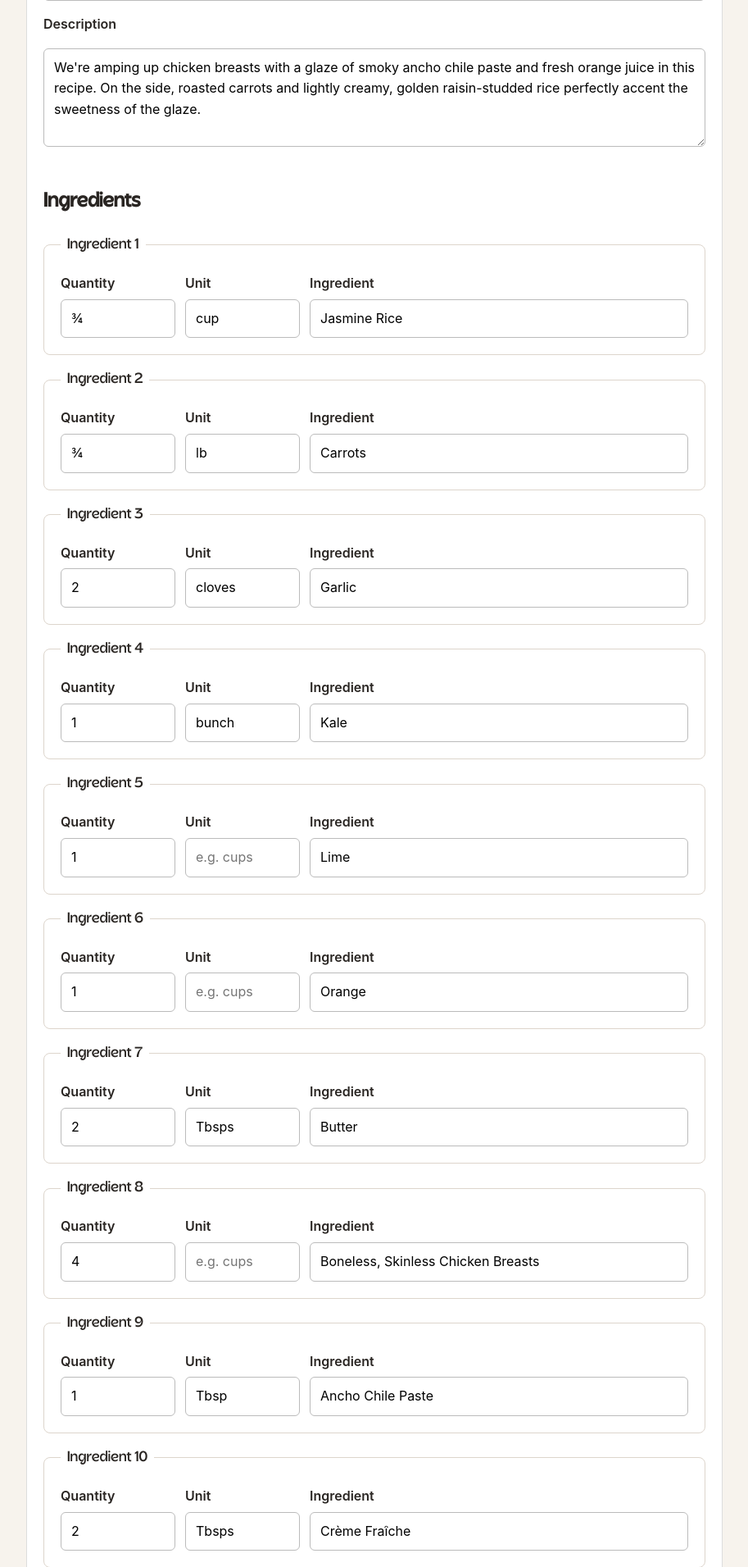
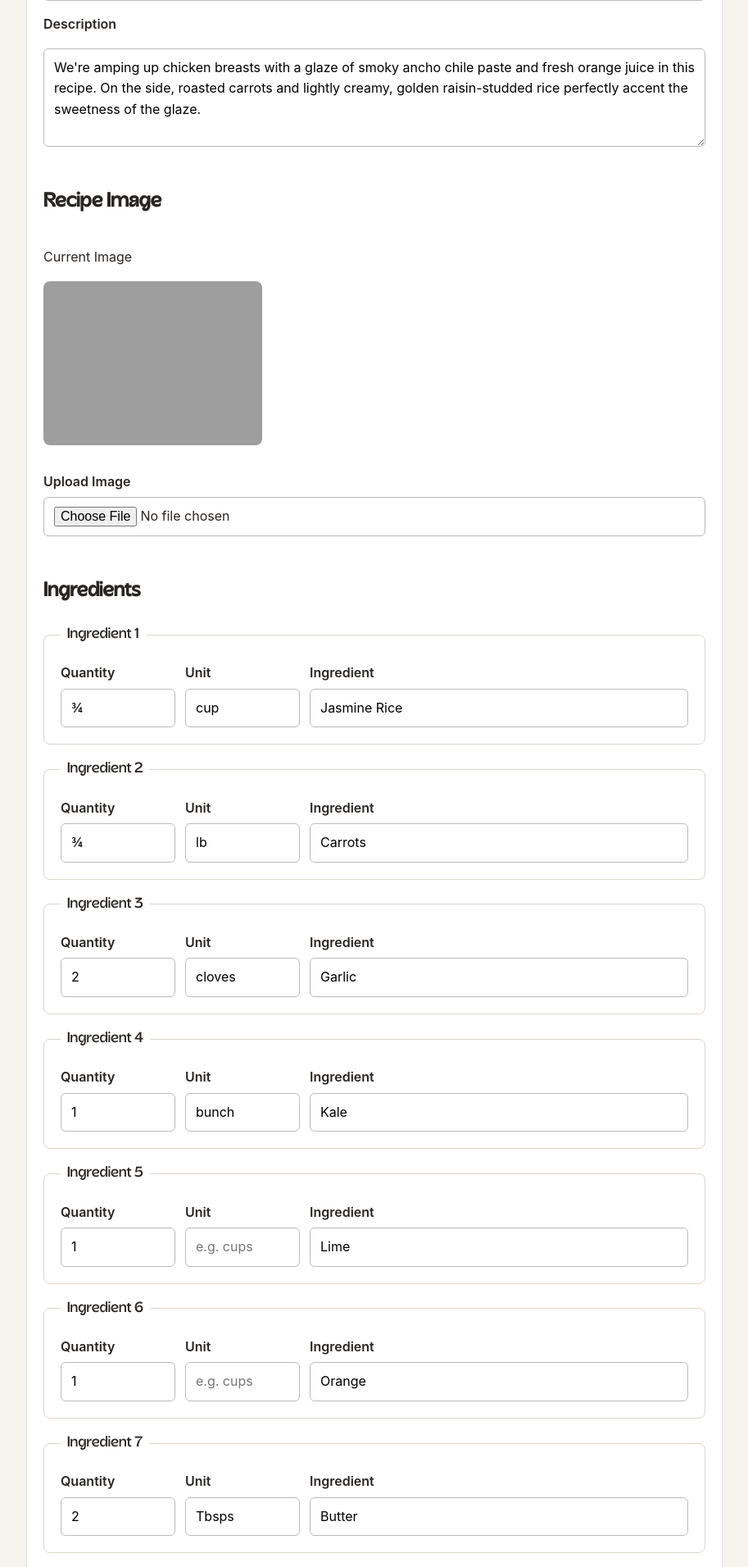
Before and after one commit to sophiabartolacci/uxid241-slb522, a PHP site: page /admin/edit-recipe.php?id=1 in a window 1280 px wide. Shown: the part 614-2525 px from the top of the page at 82% size, without its empty margins (183-1096 px from the left). Run offline with PHP 8.4, Linux system fonts and the light colour scheme; a user stored in the database is signed in; data comes from the database, SQL or seed files in the repository; grey boxes are pictures that could not be loaded.

Commit message:
add: can upload an image on edit-recipe page

```diff
--- a/admin/edit-recipe.php
+++ b/admin/edit-recipe.php
@@ -10,6 +10,7 @@ $id = (int) get_value('id');
 $recipe = get_recipe($conn, $id);
 $categories = get_categories($conn);
 $error = '';
+$upload_folder = __DIR__ . '/../images/uploads';
 
 if ($recipe === null) {
     http_response_code(404);
@@ -86,6 +87,21 @@ if ($_SERVER['REQUEST_METHOD'] === 'POST') {
         $step_titles[] = '';
         $step_instructions_list[] = '';
     } elseif (isset($_POST['save_recipe'])) {
+        $main_image = $recipe['main_image'] ?? null;
+        if (isset($_FILES['main_image']) && $_FILES['main_image']['error'] !== UPLOAD_ERR_NO_FILE) {
+            try {
+                $saved_image = save_upload(
+                    $_FILES['main_image']['tmp_name'],
+                    $_FILES['main_image']['name'],
+                    $_FILES['main_image']['size'],
+                    $_FILES['main_image']['error'],
+                    $upload_folder
+                );
+                $main_image = 'images/uploads/' . $saved_image;
+            } catch (RuntimeException $e) {
+                $error = $e->getMessage();
+            }
+        }
         if ($name === '') {
             $error = 'Recipe name is required';
         } elseif ($category_id === '') {
@@ -96,7 +112,7 @@ if ($_SERVER['REQUEST_METHOD'] === 'POST') {
             (int) $servings < 1
         ) {
             $error = 'Servings must be a positive number';
-        } else {
+        } elseif ($error === '') {
             mysqli_execute_query(
                 $conn,
                 'UPDATE recipes
@@ -104,7 +120,8 @@ if ($_SERVER['REQUEST_METHOD'] === 'POST') {
                      subtitle = ?,
                      category_id = ?,
                      servings = ?,
-                     description = ?
+                     description = ?,
+                     main_image = ?
                  WHERE id = ?',
                 [
                     $name,
@@ -112,6 +129,7 @@ if ($_SERVER['REQUEST_METHOD'] === 'POST') {
                     (int) $category_id,
                     (int) $servings,
                     $description !== '' ? $description : null,
+                    $main_image,
                     $id
                 ]
             );
@@ -220,7 +238,7 @@ if ($_SERVER['REQUEST_METHOD'] === 'POST') {
             <p class="error"><?= e($error); ?></p>
         <?php endif; ?>
 
-        <form class="recipe-form" method="post">
+        <form class="recipe-form" method="post" enctype="multipart/form-data">
             <input
                 type="hidden"
                 name="csrf_token"
@@ -279,6 +297,25 @@ if ($_SERVER['REQUEST_METHOD'] === 'POST') {
                 id="description"
                 name="description"
             ><?= e($description); ?></textarea>
+
+            <h2>Recipe Image</h2>
+            <?php if (!empty($recipe['main_image'])) : ?>
+                <div class="current-image">
+                    <p>Current Image</p>
+                    <img src="../<?= e($recipe['main_image']); ?>"
+                     alt="<?= e($recipe['name']); ?>">
+                </div>
+            <?php endif; ?>
+
+            <div class="form-field">
+                <label for="main_image">Upload Image</label>
+                <input
+                    type="file"
+                    id="main_image"
+                    name="main_image"
+                    accept=".jpeg, .jpg, .png, .webp"
+                    >
+            </div>
 
             <h2 id="ingredients">Ingredients</h2>
 
--- a/css/admin.css
+++ b/css/admin.css
@@ -170,6 +170,17 @@ textarea {
     margin: 0;
 }
 
+.current-image img {
+    border-radius: 8px;
+    display: block;
+    height: auto;
+    margin: 8px 0 16px;
+    max-height: 200px;
+    max-width: 300px;
+    object-fit: contain;
+    width: auto;
+}
+
 .ingredient-fieldset input,
 .step-fieldset input,
 .step-fieldset textarea {
--- a/inc/functions.php
+++ b/inc/functions.php
@@ -81,3 +81,67 @@ function get_categories(mysqli $conn): array {
             ORDER BY id ASC;';
     return mysqli_fetch_all(mysqli_query($conn, $sql), MYSQLI_ASSOC);
 }
+
+
+function make_safe_name(
+    string $original_name,
+    string $ext,
+    string $folder
+): string {
+    $base = pathinfo($original_name, PATHINFO_FILENAME);
+    $base = strtolower($base);
+    $base = preg_replace('/[^a-z0-9]+/', '-', $base) ?? '';
+    $base = trim($base, '-');
+    $base = substr($base, 0, 60);
+
+    if ($base === '') {
+        $base = 'upload';
+    }
+
+    $safe_name = $base . '.' . $ext;
+    $counter = 1;
+    while (file_exists($folder . '/' . $safe_name)) {
+        $safe_name = $base . '-' . $counter . '.' . $ext;
+        $counter++;
+    }
+    return $safe_name;
+}
+
+function save_upload(
+    string $tmp_name,
+    string $original_name,
+    int $size,
+    int $error,
+    string $folder
+): string {
+    if ($error !== UPLOAD_ERR_OK) {
+        throw new RuntimeException('Upload failed');
+    }
+
+    $max_bytes = 2 * 1024 * 1024;
+    if ($size > $max_bytes) {
+        throw new RuntimeException('File too large');
+    }
+
+    $finfo = new finfo(FILEINFO_MIME_TYPE);
+    $mime = $finfo->file($tmp_name);
+
+    $ext_map = [
+        'image/jpeg' => 'jpg',
+        'image/png' => 'png',
+        'image/webp' => 'webp'
+    ];
+
+    if (!isset($ext_map[$mime])) {
+        throw new RuntimeException('Type not allowed');
+    }
+
+    $ext = $ext_map[$mime];
+    $safe_name = make_safe_name($original_name, $ext, $folder);
+
+    if (!move_uploaded_file($tmp_name, $folder . '/' . $safe_name)) {
+        throw new RuntimeException('Could not save file');
+    }
+
+    return $safe_name;
+}
```
